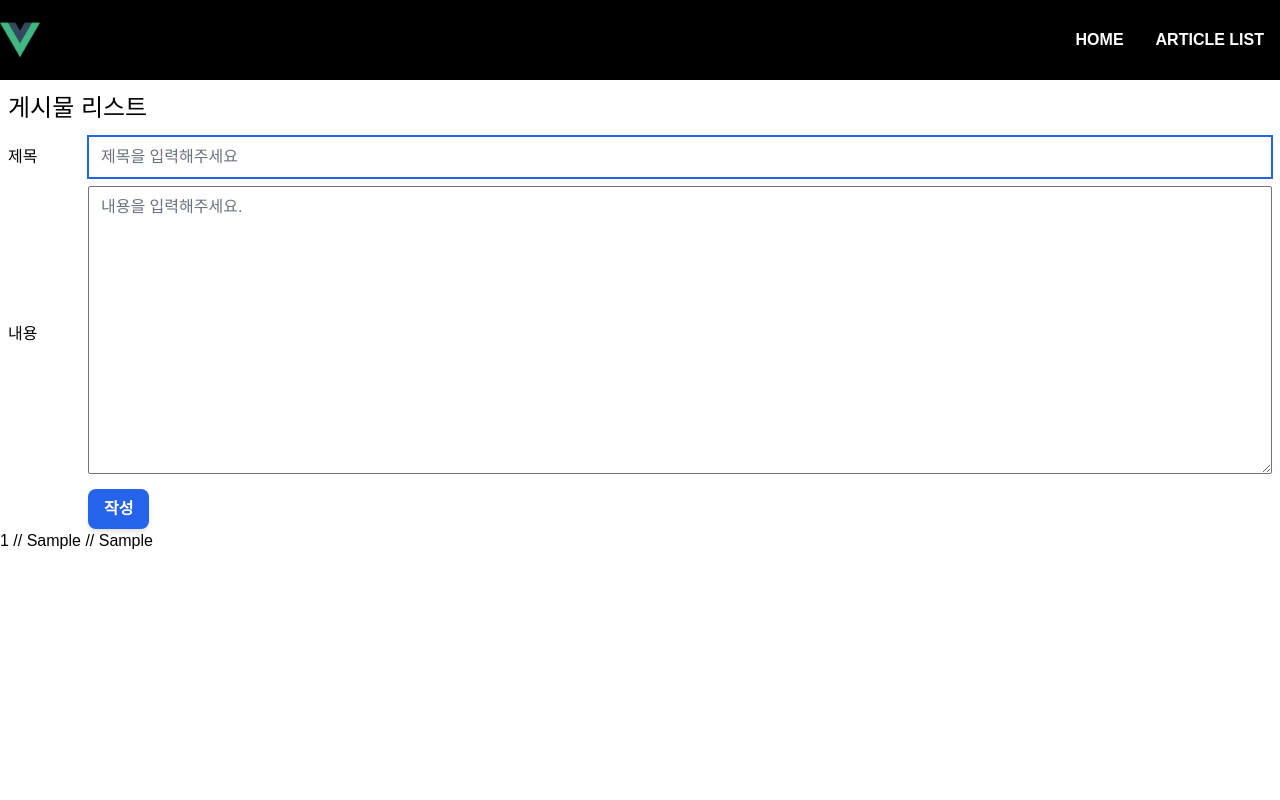
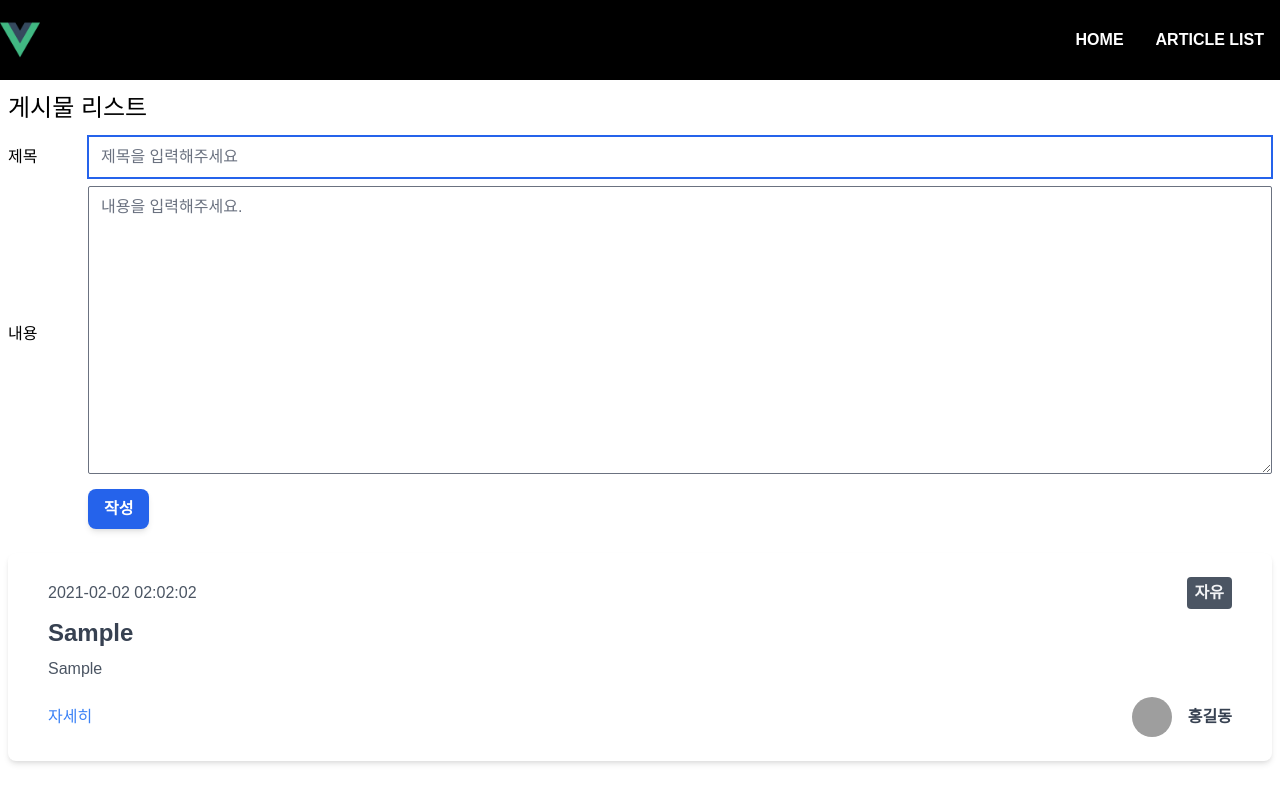
Before and after one commit to lucia6758/vue3-ts-exam, a Vue app: page /article/list in a window 1280 px wide. Both pictures are taken after typing "Sample", "Sample" into the empty fields and a click on the input "작성". Built offline with nearby package versions, Linux system fonts and the light colour scheme; grey boxes are pictures that could not be loaded; a web font is replaced by a local one.

Commit message:
게시물리스트 꾸미기

```diff
--- a/src/pages/ArticleListPage.vue
+++ b/src/pages/ArticleListPage.vue
@@ -18,10 +18,39 @@
     </div>
   </section>
 
-  <section class="section section-article-list">
+  <section class="section section-article-list px-2">
     <div class="container mx-auto">
-      <div v-bind:key="article.id" v-for="article in state.articles">
-        {{article.id}} // {{article.title}} // {{article.body}}
+      <div class="mt-6" v-bind:key="article.id" v-for="article in state.articles">
+        <div class="px-10 py-6 bg-white rounded-lg shadow-md">
+          <div class="flex justify-between items-center">
+            <span class="font-light text-gray-600">
+              2021-02-02 02:02:02
+            </span>
+            <a href="#" class="px-2 py-1 bg-gray-600 text-gray-100 font-bold rounded hover:bg-gray-500">
+              자유
+            </a>
+          </div>
+          <div class="mt-2">
+            <a href="#" class="text-2xl text-gray-700 font-bold hover:underline">
+              {{article.title}}
+            </a>
+              <p class="mt-2 text-gray-600">
+                {{article.body}}
+              </p>
+          </div>
+          <div class="flex justify-between items-center mt-4">
+            <a href="#" class="text-blue-500 hover:underline">
+              자세히
+            </a>
+            <div>
+              <a href="#" class="flex items-center">
+                <img src="https://images.unsplash.com/photo-1492562080023-ab3db95bfbce?ixlib=rb-1.2.1&amp;ixid=eyJhcHBfaWQiOjEyMDd9&amp;auto=format&amp;fit=crop&amp;w=731&amp;q=80"
+                        alt="avatar" class="mx-4 w-10 h-10 object-cover rounded-full hidden sm:block">
+                <h1 class="text-gray-700 font-bold hover:underline">홍길동</h1>
+              </a>
+            </div>
+          </div>
+        </div>
       </div>
     </div>
   </section>
```
